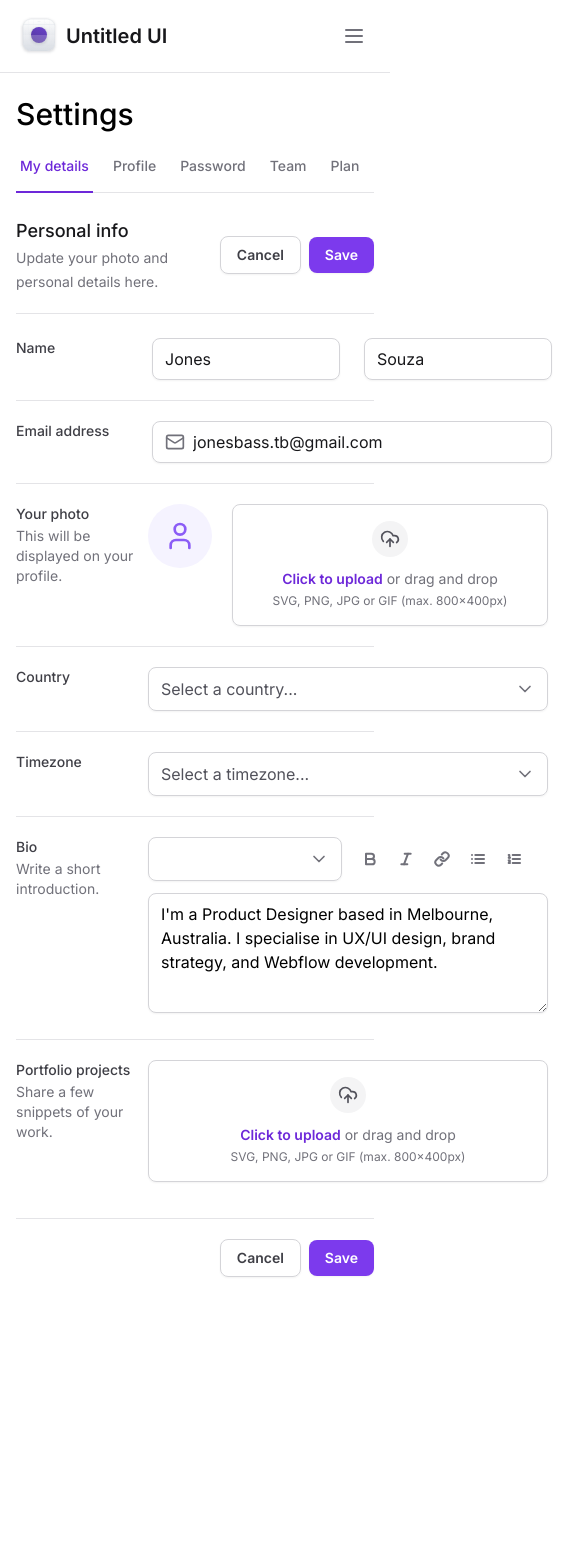
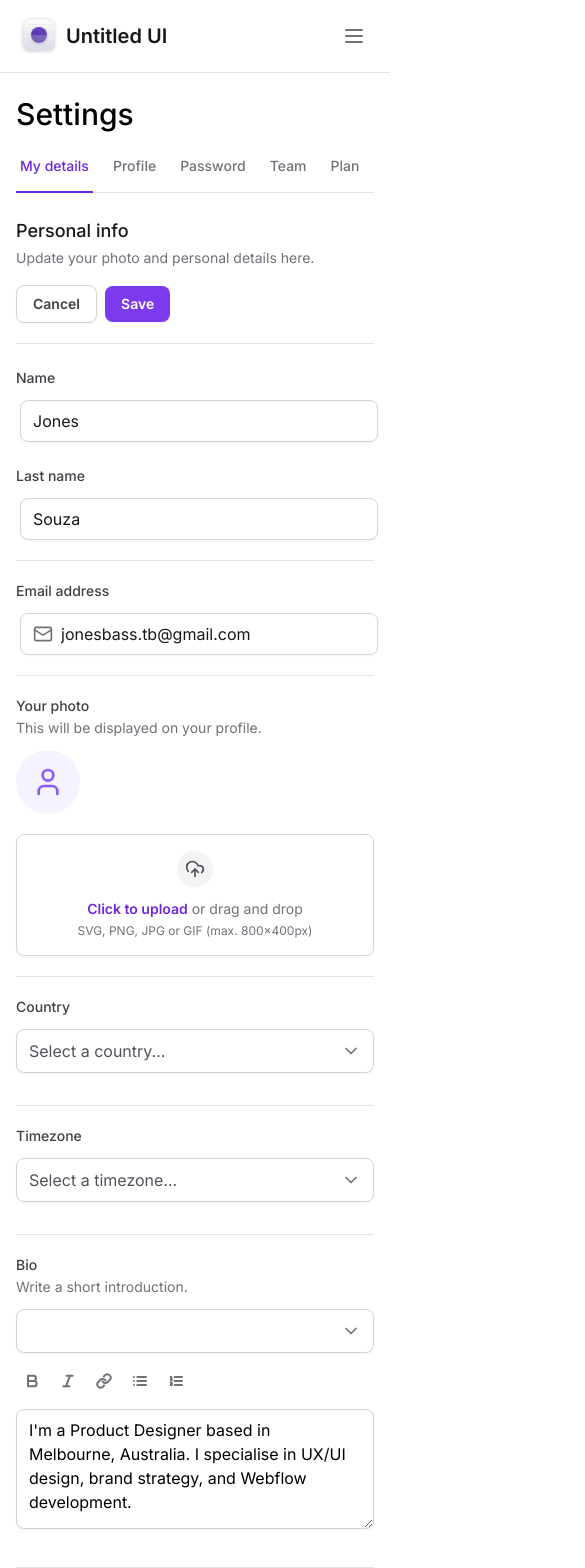
Before and after one commit to Jones-bass/tailwind-next, a Next.js app: page / in a window 390 px wide. Shown: the top 1568 px of the page, 585 px wide, since content can reach past the window. Before the commit the page ends 1325 px from the top, so only its background shows below. Built offline with nearby package versions, Linux system fonts and the light colour scheme.

Commit message:
Responsividade

```diff
--- a/src/app/page.tsx
+++ b/src/app/page.tsx
@@ -15,7 +15,7 @@ export default function Home() {
       <SettingsTabs />
 
       <div className="mt-6 flex flex-col">
-        <div className="flex items-center justify-between border-b border-zinc-200 pb-5">
+        <div className="flex  flex-col justify-between gap-4 border-b border-zinc-200 pb-5 lg:flex-row lg:items-center">
           <div className="space-y-1">
             <h2 className="text-lg font-medium text-zinc-900">Personal info</h2>
             <span className="text-sm text-zinc-500">
@@ -36,25 +36,34 @@ export default function Home() {
           id="settings"
           className="mt-6 flex w-full flex-col gap-5 divide-y divide-zinc-200"
         >
-          <div className="grid grid-cols-form gap-3">
+          <div className="flex flex-col gap-3 lg:grid lg:grid-cols-form">
             <label
               htmlFor="firstName"
               className="text-sm font-medium text-zinc-700"
             >
               Name
             </label>
-            <div className="grid grid-cols-2 gap-6">
+            <div className="flex flex-col gap-6 lg:grid lg:grid-cols-2">
               <Input.Root>
                 <Input.Control id="firstName" defaultValue="Jones" />
               </Input.Root>
 
-              <Input.Root>
-                <Input.Control defaultValue="Souza" />
-              </Input.Root>
+              <div className="flex flex-col gap-3 lg:block">
+                <label
+                  htmlFor="lastName"
+                  className="text-sm font-medium text-zinc-700 lg:sr-only"
+                >
+                  Last name
+                </label>
+
+                <Input.Root>
+                  <Input.Control id="lastName" defaultValue="Souza" />
+                </Input.Root>
+              </div>
             </div>
           </div>
 
-          <div className="grid grid-cols-form gap-3 pt-5">
+          <div className="flex flex-col gap-3 pt-5 lg:grid lg:grid-cols-form">
             <label
               htmlFor="photo"
               className="text-sm font-medium text-zinc-700"
@@ -73,7 +82,7 @@ export default function Home() {
             </Input.Root>
           </div>
 
-          <div className="grid grid-cols-form gap-3 pt-5">
+          <div className="flex flex-col gap-3 pt-5 lg:grid lg:grid-cols-form">
             <label
               htmlFor="email"
               className="text-sm font-medium text-zinc-700"
@@ -83,14 +92,14 @@ export default function Home() {
                 This will be displayed on your profile.
               </span>
             </label>
-            <FileInput.Root className="flex items-start gap-5">
+            <FileInput.Root className="flex flex-col gap-5 lg:flex-row lg:items-start">
               <FileInput.ImagePreview />
               <FileInput.Trigger />
               <FileInput.Control />
             </FileInput.Root>
           </div>
 
-          <div className="grid grid-cols-form gap-3 pt-5">
+          <div className="flex flex-col gap-3 pt-5 lg:grid lg:grid-cols-form">
             <label
               htmlFor="country"
               className="text-sm font-medium text-zinc-700"
@@ -104,7 +113,7 @@ export default function Home() {
             <div />
           </div>
 
-          <div className="grid grid-cols-form gap-3 pt-5">
+          <div className="flex flex-col gap-3 pt-5 lg:grid lg:grid-cols-form">
             <label
               htmlFor="timezone"
               className="text-sm font-medium text-zinc-700"
@@ -121,7 +130,7 @@ export default function Home() {
             <div />
           </div>
 
-          <div className="grid grid-cols-form gap-3 pt-5">
+          <div className="flex flex-col gap-3 pt-5 lg:grid lg:grid-cols-form">
             <label htmlFor="bio" className="text-sm font-medium text-zinc-700">
               Bio
               <span className="mt-0.5 block text-sm font-normal text-zinc-500">
@@ -129,7 +138,7 @@ export default function Home() {
               </span>
             </label>
             <div className="space-y-3">
-              <div className="grid grid-cols-2 gap-3">
+              <div className="flex flex-col gap-3 lg:grid lg:grid-cols-2">
                 <Select placeholder="">
                   <SelectItem
                     value="normal"
@@ -169,7 +178,7 @@ export default function Home() {
             <div />
           </div>
 
-          <div className="grid grid-cols-form gap-3 pt-5">
+          <div className="flex flex-col gap-3 pt-5 lg:grid lg:grid-cols-form">
             <label
               htmlFor="projects"
               className="text-sm font-medium text-zinc-700"
```
